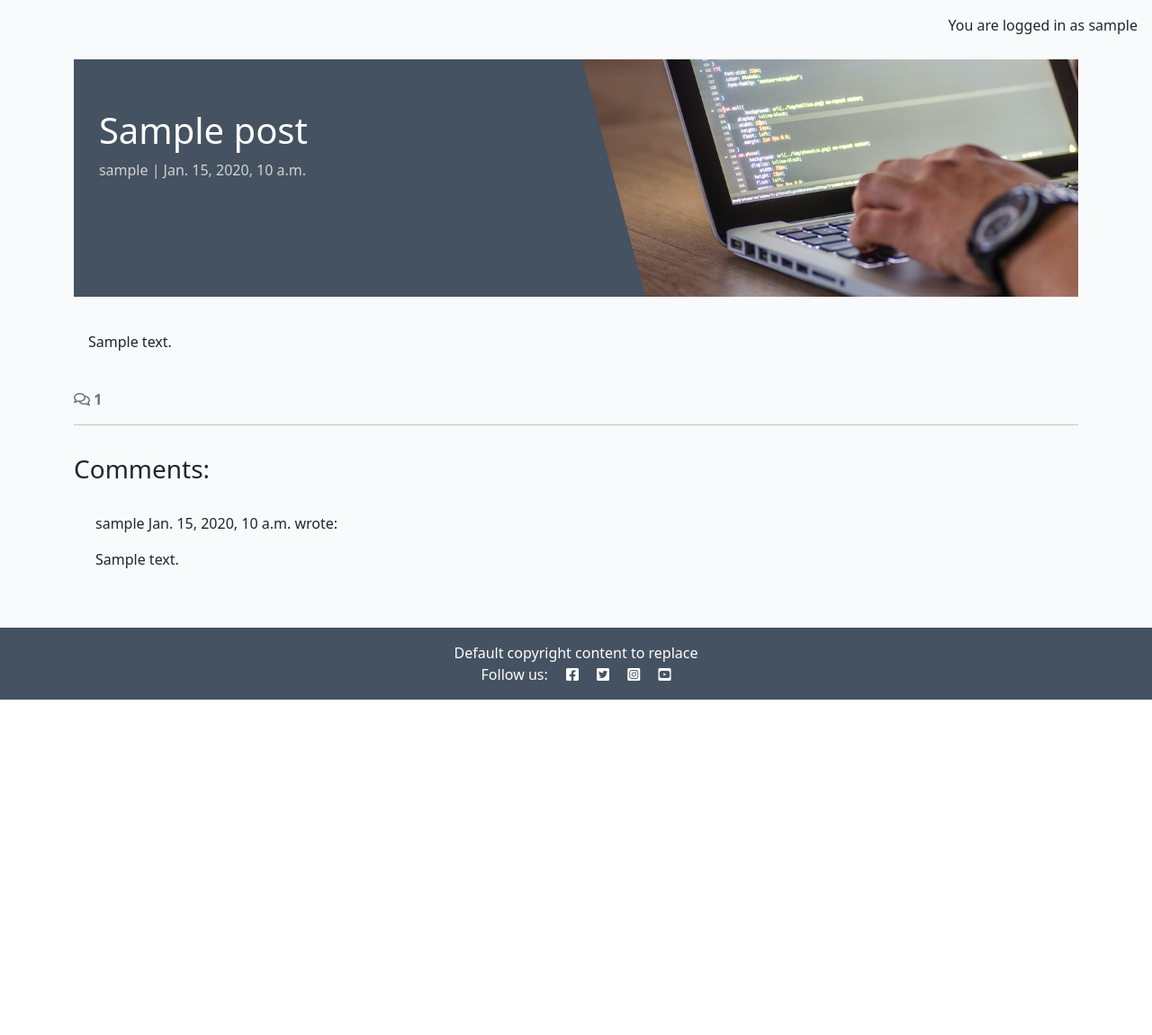
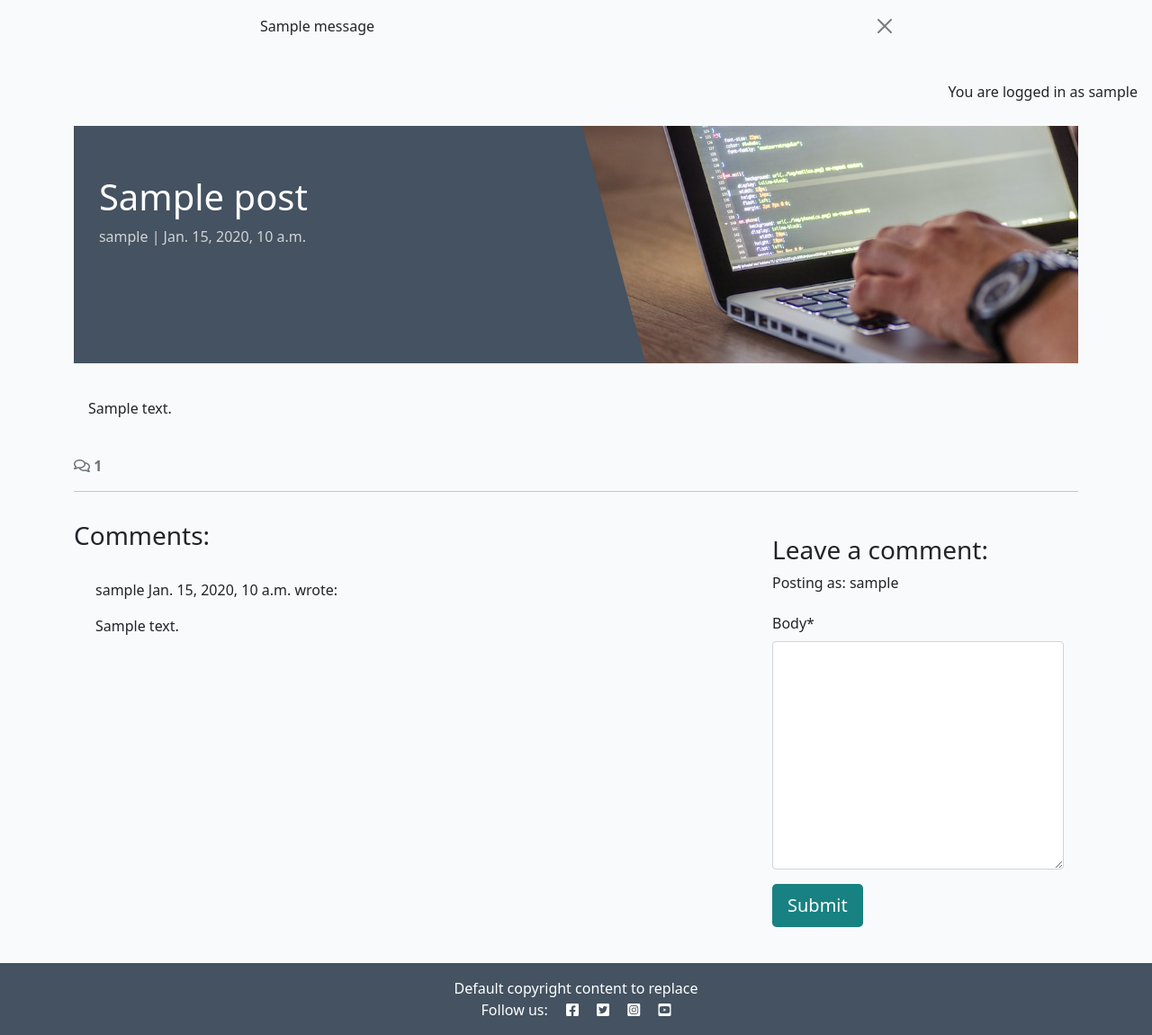
Before and after one commit to GiovanniDevs/django-blog, a Django app: a page that uses templates/base.html in a window 1280 px wide. Shown: the part 60-1211 px from the top of the page at 90% size. Before the commit the page ends 838 px from the top, so only its background shows below. Run offline with Django 4.2, Linux system fonts and the light colour scheme; a user stored in the database is signed in; tables that the repository leaves empty hold one stand-in row (values such as "Sample post"); one stand-in notice (Sample message) is shown; some libraries are stand-ins or nearby versions.

Commit message:
feat: :sparkles: add comment input box for logged in users

```diff
--- /dev/null
+++ b/blog/forms.py
@@ -0,0 +1,8 @@
+from .models import Comment
+from django import forms
+
+
+class CommentForm(forms.ModelForm):
+    class Meta:
+        model = Comment
+        fields = ('body',)
--- a/blog/templates/blog/post_detail.html
+++ b/blog/templates/blog/post_detail.html
@@ -1,6 +1,7 @@
 {% extends 'base.html' %}
+{% load static %}
+{% load crispy_forms_tags %}
 {% block content %}
-  {% load static %}
   <div class="masthead">
     <div class="container">
       <div class="row g-0">
@@ -61,6 +62,22 @@
           {% endfor %}
         </div>
       </div>
+      <!-- Creating New Comments -->
+      <div class="col-md-4 card mb-4 mt-3">
+        <div class="card-body">
+          {% if user.is_authenticated %}
+            <h3>Leave a comment:</h3>
+            <p>Posting as: {{ user.username }}</p>
+            <form id="commentForm" method="post" style="margin-top: 1.3em;">
+              {{ comment_form | crispy }}
+              {% csrf_token %}
+              <button id="submitButton" type="submit" class="btn btn-signup btn-lg">Submit</button>
+            </form>
+          {% else %}
+            <p>Log in to leave a comment</p>
+          {% endif %}
+        </div>
+      </div>
     </div>
   </div>
 {% endblock content %}
--- a/blog/views.py
+++ b/blog/views.py
@@ -1,6 +1,8 @@
 from django.shortcuts import render, get_object_or_404
 from django.views import generic
+from django.contrib import messages
 from .models import Post
+from .forms import CommentForm
 # Create your views here.
 
 
@@ -29,10 +31,25 @@ def post_detail(request, slug):
     comments = post.comments.all().order_by("-created_on")
     comment_count = post.comments.filter(approved=True).count()
 
+    if request.method == "POST":
+        comment_form = CommentForm(data=request.POST)
+        if comment_form.is_valid():
+            comment = comment_form.save(commit=False)
+            comment.author = request.user
+            comment.post = post
+            comment.save()
+            messages.add_message(
+                request, messages.SUCCESS,
+                'Comment submitted and awaiting approval'
+            )
+
+    comment_form = CommentForm()
+
     return render(
         request,
         "blog/post_detail.html",
         {"post": post,
          "comments": comments,
-         "comment_count": comment_count, },
+         "comment_count": comment_count,
+         "comment_form": comment_form, },
     )
--- a/codestar/settings.py
+++ b/codestar/settings.py
@@ -47,6 +47,8 @@ INSTALLED_APPS = [
     'allauth',
     'allauth.account',
     'allauth.socialaccount',
+    'crispy_forms',
+    'crispy_bootstrap5',
     'django_summernote',
     'blog',
     'about',
@@ -55,6 +57,9 @@ INSTALLED_APPS = [
 SITE_ID = 1
 LOGIN_REDIRECT_URL = '/'
 LOGOUT_REDIRECT_URL = '/'
+
+CRISPY_ALLOWED_TEMPLATE_PACKS = "bootstrap5"
+CRISPY_TEMPLATE_PACK = "bootstrap5"
 
 MIDDLEWARE = [
     'django.middleware.security.SecurityMiddleware',
--- a/templates/base.html
+++ b/templates/base.html
@@ -73,6 +73,24 @@
         </div>
       </div>
     </nav>
+    <!-- displaying Django messages -->
+    <div class="container">
+      <div class="row">
+        <div class="col-md-8 offset-md-2">
+          {% for message in messages %}
+            <div class="alert {{ message.tags }} alert-dismissible fade show"
+                 id="msg"
+                 role="alert">
+              {{ message | safe }}
+              <button type="button"
+                      class="btn-close"
+                      data-bs-dismiss="alert"
+                      aria-label="Close"></button>
+            </div>
+          {% endfor %}
+        </div>
+      </div>
+    </div>
     <main class="flex-shrink-0 main-bg">
       {% if user.is_authenticated %}
         <p class="text-end m-3">You are logged in as {{ user }}</p>
```
Also changed, not shown: requirements.txt (+14 -0 lines).
